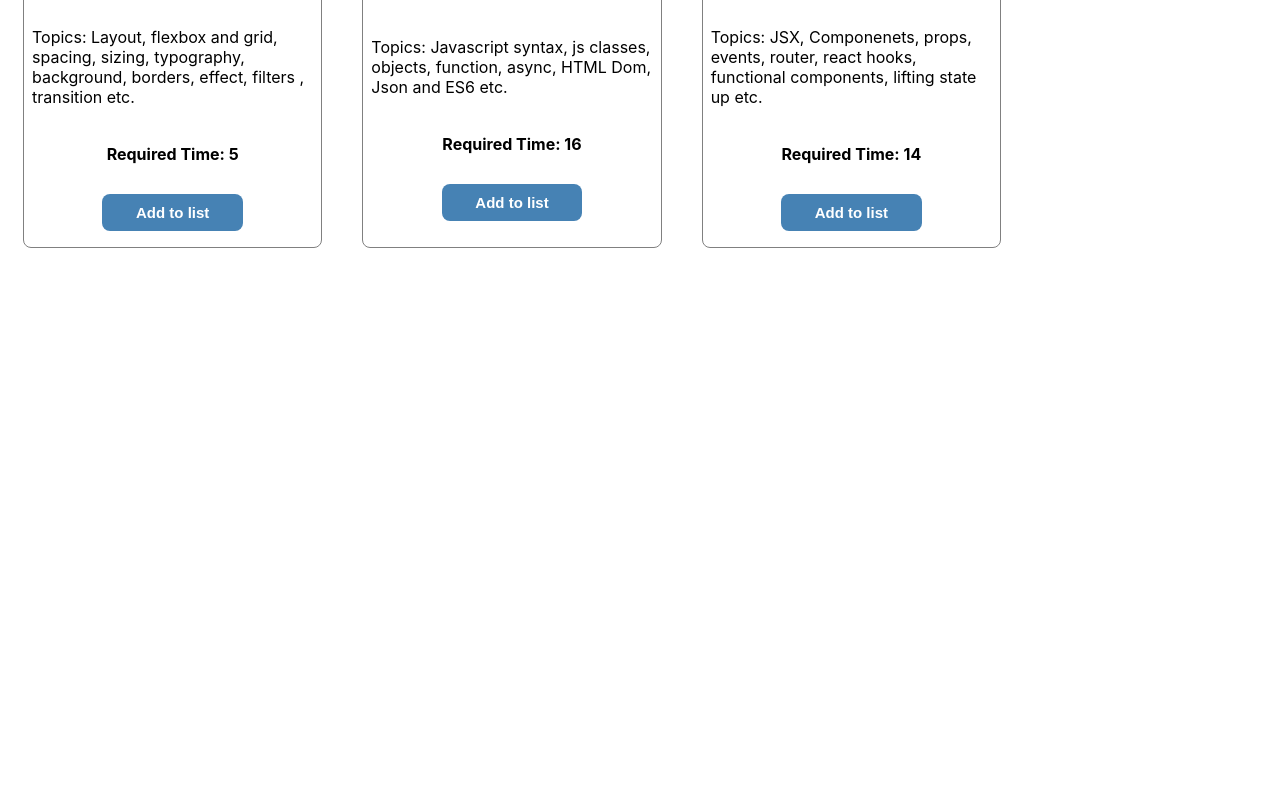
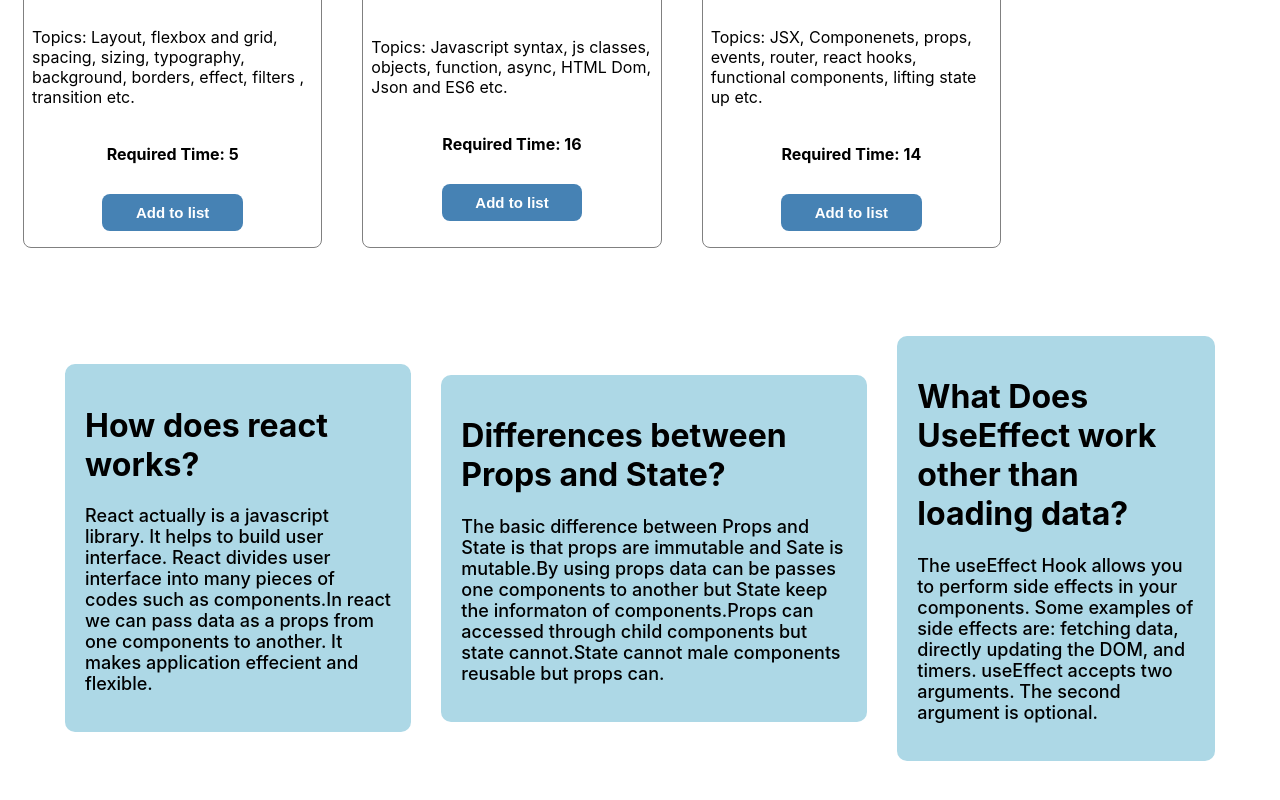
Before and after one commit to salmamouri/daily-todos, a React (Create React App) app: page / in a window 1280 px wide. Shown: the part 644-1444 px from the top of the page. Before the commit the page ends 915 px from the top, so only its background shows below. Built offline with nearby package versions, Linux system fonts and the light colour scheme.

Commit message:
blogs added

```diff
--- a/src/App.js
+++ b/src/App.js
@@ -1,10 +1,12 @@
 import "./App.css";
 import Activities from "./Components/Activities/Activities";
+import Blogs from "./Components/Blogs/Blogs";
 
 function App() {
   return (
     <div>
       <Activities></Activities>
+      <Blogs></Blogs>
     </div>
   );
 }
--- /dev/null
+++ b/src/Components/Blogs/Blogs.css
@@ -0,0 +1,17 @@
+.blog-container {
+  display: flex;
+  flex-direction: row;
+  align-items: center;
+  justify-content: center;
+  margin: 50px;
+}
+.blog {
+  margin: 15px;
+  padding: 20px;
+  border-radius: 10px;
+  background-color: lightblue;
+}
+.blog p {
+  font-size: 18px;
+  font-weight: 500;
+}
--- /dev/null
+++ b/src/Components/Blogs/Blogs.js
@@ -0,0 +1,39 @@
+import React from "react";
+import "./Blogs.css";
+
+const Blogs = () => {
+  return (
+    <div className="blog-container">
+      <div className="blog">
+        <h1>How does react works?</h1>
+        <p>
+          React actually is a javascript library. It helps to build user
+          interface. React divides user interface into many pieces of codes such
+          as components.In react we can pass data as a props from one components
+          to another. It makes application effecient and flexible.
+        </p>
+      </div>
+      <div className="blog">
+        <h1>Differences between Props and State?</h1>
+        <p>
+          The basic difference between Props and State is that props are
+          immutable and Sate is mutable.By using props data can be passes one
+          components to another but State keep the informaton of
+          components.Props can accessed through child components but state
+          cannot.State cannot male components reusable but props can.
+        </p>
+      </div>
+      <div className="blog">
+        <h1>What Does UseEffect work other than loading data?</h1>
+        <p>
+          The useEffect Hook allows you to perform side effects in your
+          components. Some examples of side effects are: fetching data, directly
+          updating the DOM, and timers. useEffect accepts two arguments. The
+          second argument is optional.
+        </p>
+      </div>
+    </div>
+  );
+};
+
+export default Blogs;
```
